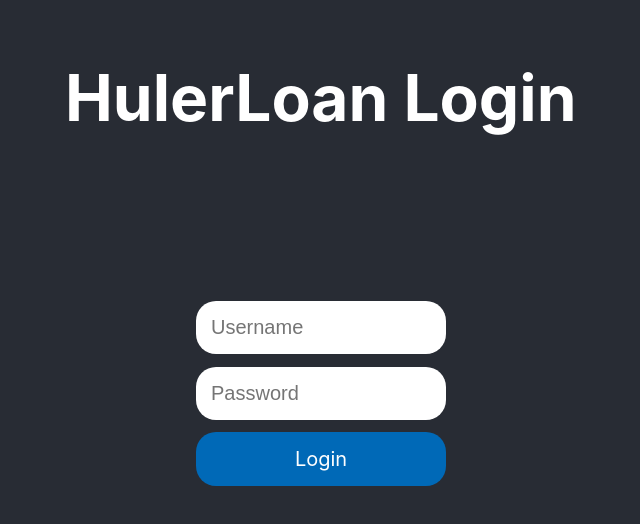
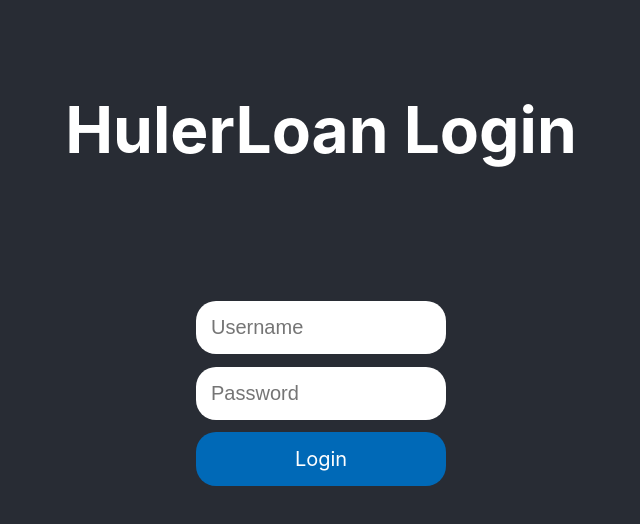
Before and after one commit to chhhloeeee/HulerLoan-frontend, a Next.js app in the folder loan-app/: page / in a window 1280 px wide. Shown: the top 524 px of the page, without its empty margins (319-959 px from the left). Built offline with nearby package versions, Linux system fonts and the light colour scheme.

Commit message:
centering login title

```diff
--- a/loan-app/styles/login.module.css
+++ b/loan-app/styles/login.module.css
@@ -25,11 +25,11 @@
 }
 
 .title {
-  margin: 10;
   line-height: 1.15;
   font-size: 4rem;
+  color: white;
   position: absolute;
-  top: 1%;
-  left:30%;
-  color: white;
+  top: 5%;
+  margin-left: auto;
+  margin-right: auto;
 }
```
